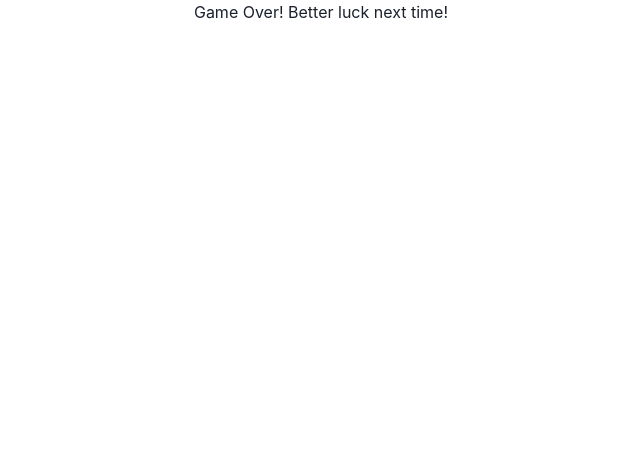
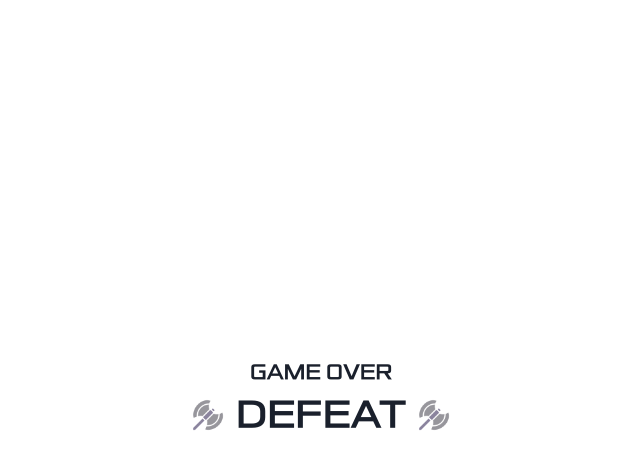
Before and after one commit to flow4camp/flow4-front, a React (Create React App) app: page /game-over in a window 1280 px wide. Shown: the top 468 px of the page, without its empty margins (319-959 px from the left). Built offline with nearby package versions, Linux system fonts and the light colour scheme.

Commit message:
feat) lose component wip

```diff
--- a/src/pages/GameOver.tsx
+++ b/src/pages/GameOver.tsx
@@ -1,5 +1,37 @@
 import React from "react";
 import { useLocation } from 'react-router-dom';
+import { Center, Button, Text, Box, Spacer, Flex, Image, Spinner } from "@chakra-ui/react";
+
+const GameOverWin = () => {
+    return (
+        <Center>
+
+        </Center>
+    );
+};
+
+const GameOverLose = () => {
+    return (
+        <Center w='100%' h='100vh' p={3}>
+            <Flex direction='column'>
+                <Flex direction='column' >
+                    <Text style={{ fontFamily: 'Font-Title'}} fontSize='xl'
+                    >
+                        GAME OVER</Text>
+                    <Flex direction='row' gap={3} align='center'>
+                        <Image src={require('../assets/fight_gray.png')} w={8} h={8} />
+                        <Text style={{ fontFamily: 'Font-Title'}} fontSize='4xl'
+                        >DEFEAT</Text>
+                        <Image src={require('../assets/fight_gray.png')} w={8} h={8} />
+                    </Flex>
+                </Flex>
+                <Flex direction='column'>
+
+                </Flex>
+            </Flex>
+        </Center>
+    );
+};
 
 const GameOver: React.FC = () => {
     const location = useLocation();
@@ -8,8 +40,8 @@ const GameOver: React.FC = () => {
     return (
       <div>
         {win ?
-        (<h1>Congratulations! You won!</h1>) :
-        (<h1>Game Over! Better luck next time!</h1>)}
+        <GameOverWin /> :
+        <GameOverLose />}
       </div>
     );
   };
```
Also changed, not shown: src/assets/fight_gray.png (added).
